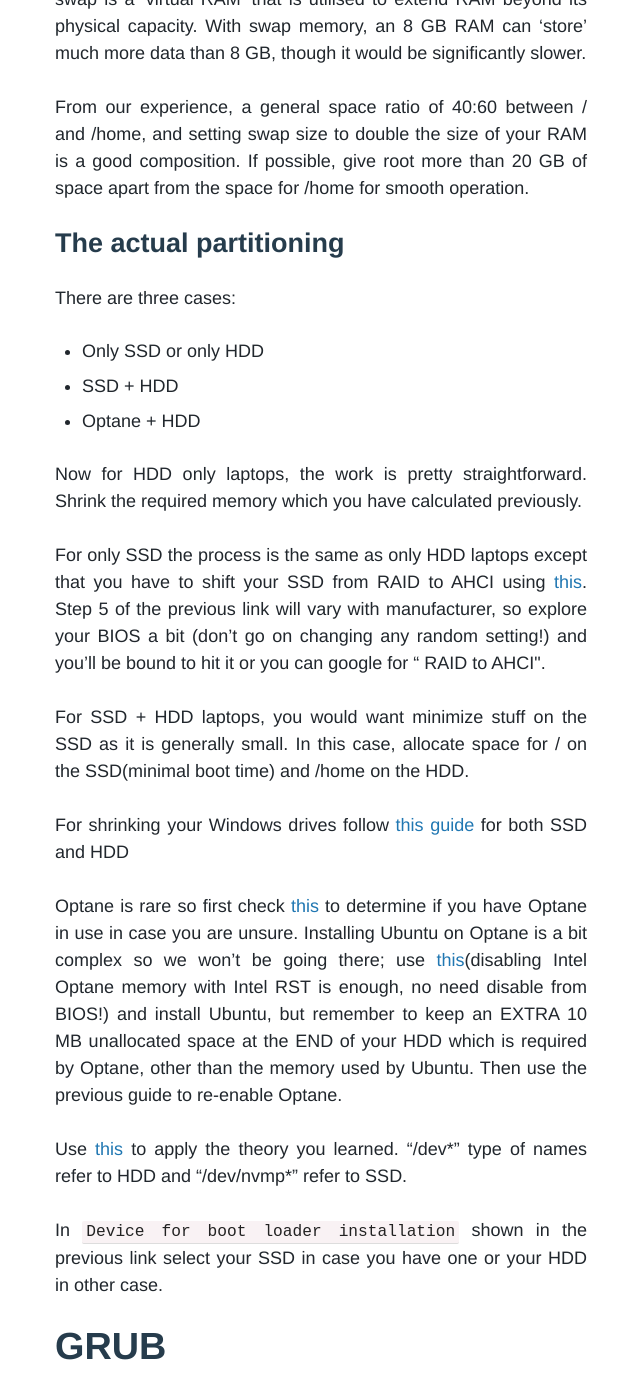
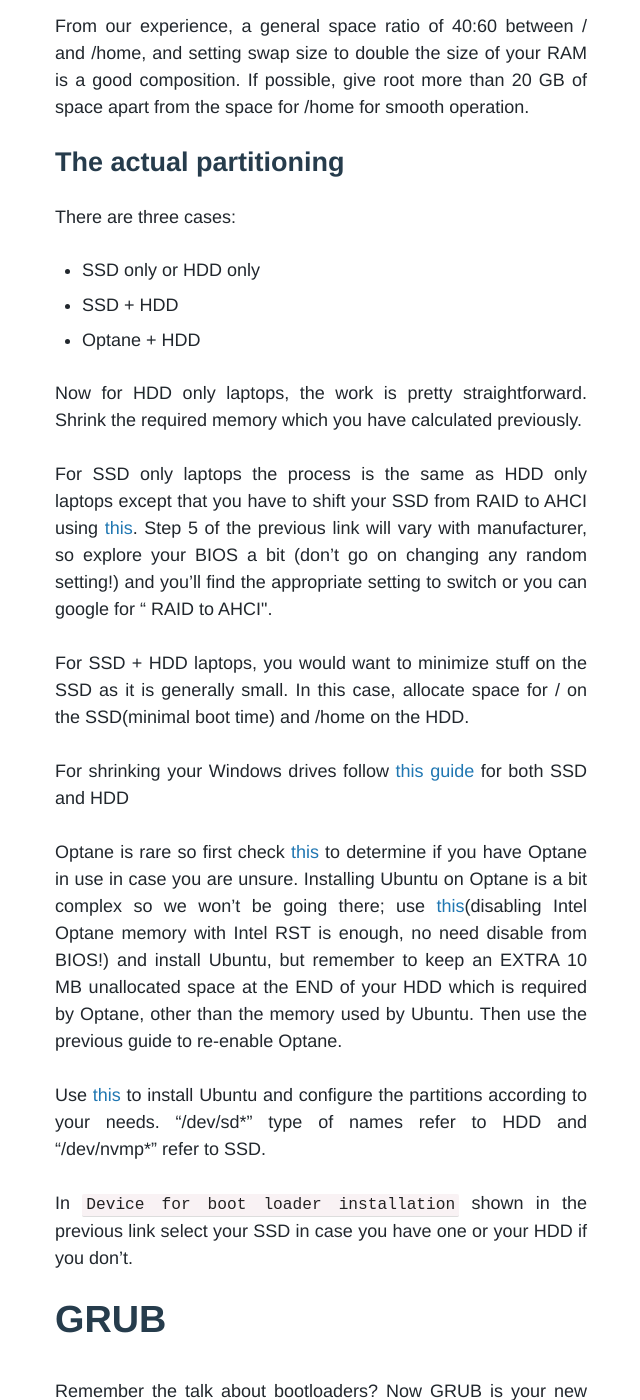
Before and after one commit to sdslabs/sdslabs.github.com, a Jekyll site: the page built from _posts/2019/2019-09-20-linux-party-experience.md, in a window 1280 px wide and 1400 px high, scrolled down 3546 px. Shown: the whole window, without its empty margins (319-959 px from the left). Built offline with Jekyll 4.4.1, drawn with Linux system fonts in a browser that asks for light colours; some web fonts are replaced; comment, search, counter and statistics services are not loaded; some of the changed text lies outside the part shown.

Commit message:
minor fixes

```diff
--- a/_posts/2019/2019-09-20-linux-party-experience.md
+++ b/_posts/2019/2019-09-20-linux-party-experience.md
@@ -88,23 +86,23 @@ From our experience, a general space ratio of 40:60 between / and /home, and set
 
 There are three cases:
 
-* Only SSD or only HDD
+* SSD only or HDD only
 * SSD + HDD
 * Optane + HDD
 
 Now for HDD only laptops, the work is pretty straightforward. Shrink the required memory which you have calculated previously.
 
-For only SSD the process is the same as only HDD laptops except that you have to shift your SSD from RAID to AHCI using [this](https://support.thinkcritical.com/kb/articles/switch-windows-10-from-raid-ide-to-ahci). Step 5 of the previous link will vary with manufacturer, so explore your BIOS a bit (don't go on changing any random setting!) and you'll be bound to hit it or you can google for "<insert laptop model> RAID to AHCI".
+For SSD only laptops the process is the same as HDD only laptops except that you have to shift your SSD from RAID to AHCI using [this](https://support.thinkcritical.com/kb/articles/switch-windows-10-from-raid-ide-to-ahci). Step 5 of the previous link will vary with manufacturer, so explore your BIOS a bit (don't go on changing any random setting!) and you'll find the appropriate setting to switch or you can google for "<insert laptop model> RAID to AHCI".
 
-For SSD + HDD laptops, you would want minimize stuff on the SSD as it is generally small. In this case, allocate space for / on the SSD(minimal boot time) and /home on the HDD.
+For SSD + HDD laptops, you would want to minimize stuff on the SSD as it is generally small. In this case, allocate space for / on the SSD(minimal boot time) and /home on the HDD.
 
 For shrinking your Windows drives follow [this guide](https://www.dummies.com/computers/pcs/how-to-shrink-a-hard-drive-volume-in-windows/) for both SSD and HDD
 
 Optane is rare so first check [this](https://www.intel.in/content/www/in/en/support/articles/000023990/memory-and-storage/intel-optane-memory.html) to determine if you have Optane in use in case you are unsure. Installing Ubuntu on Optane is a bit complex so we won't be going there; use [this](https://support.cyberpowerpc.com/hc/en-us/articles/360014775073-How-do-I-disable-Intel-Optane-)(disabling Intel Optane memory with Intel RST is enough, no need disable from BIOS!) and install Ubuntu, but remember to keep an EXTRA 10 MB unallocated space at the END of your HDD which is required by Optane, other than the memory used by Ubuntu. Then use the previous guide to re-enable Optane.
 
-Use [this](https://askubuntu.com/a/521195) to apply the theory you learned. "/dev\*" type of names refer to HDD and "/dev/nvmp\*" refer to SSD.
+Use [this](https://askubuntu.com/a/521195) to install Ubuntu and configure the partitions according to your needs. "/dev/sd\*" type of names refer to HDD and "/dev/nvmp\*" refer to SSD.
 
-In `Device for boot loader installation` shown in the previous link select your SSD in case you have one or your HDD in other case.
+In `Device for boot loader installation` shown in the previous link select your SSD in case you have one or your HDD if you don't.
 
 # GRUB
 
@@ -114,7 +112,7 @@ In case GRUB is now showing up and you are directly booting into an OS(which sho
 
 # Graphics Driver Errors
 
-This is the main issue with most of the laptops that get ubuntu newly installed. A variety of errors are reported in this category. You may even install some OS that provides you graphics drivers pre-installed. We recommend [Pop!_OS](https://system76.com/pop) if you are interested in such an OS, as it is based on Ubuntu, so all terminal interactions remain the same.
+This is the main issue with most of the laptops that get ubuntu newly installed. A variety of errors are reported in this category.
 
 * Black screen on login
 * ACPI errors after GRUB
@@ -124,6 +122,8 @@ and many more...
 This is mainly due to Nvidia graphics cards being present on a system and the need to manually install their drivers.
 If you face this issue (or miraculously don't while owning an Nvidia graphics card), follow [this](https://itsfoss.com/fix-ubuntu-freezing/)(follow step 1, then step 3, and then undo step 1)
 Another error that you may encounter is that of Windows entry not showing up in GRUB. A variety of solutions are available [here](https://askubuntu.com/questions/197868/grub-does-not-detect-windows)
+
+To avoid this problem, you may install some OS that provides you graphics drivers pre-installed. We recommend [Pop!_OS](https://system76.com/pop) if you are interested in such an OS. It is based on Ubuntu, so all terminal interactions remain the same.
 
 # Issues after installing Ubuntu
 
@@ -143,7 +143,7 @@ So you have everything set up and want to know more about the world of this amaz
 
 Then check these out-
 
-[Desktop Environments](https://www.forbes.com/sites/jasonevangelho/2018/09/17/linux-for-beginners-whats-a-desktop-environment/#4f3f2adb1b0a)
+[Desktop Environments](https://itsfoss.com/best-linux-desktop-environments/)
 
 [Hot Distros](https://itsfoss.com/best-linux-distributions/)
 
```
Also changed, not shown: other parts of _posts/2019/2019-09-20-linux-party-experience.md (+0 -2 lines).
